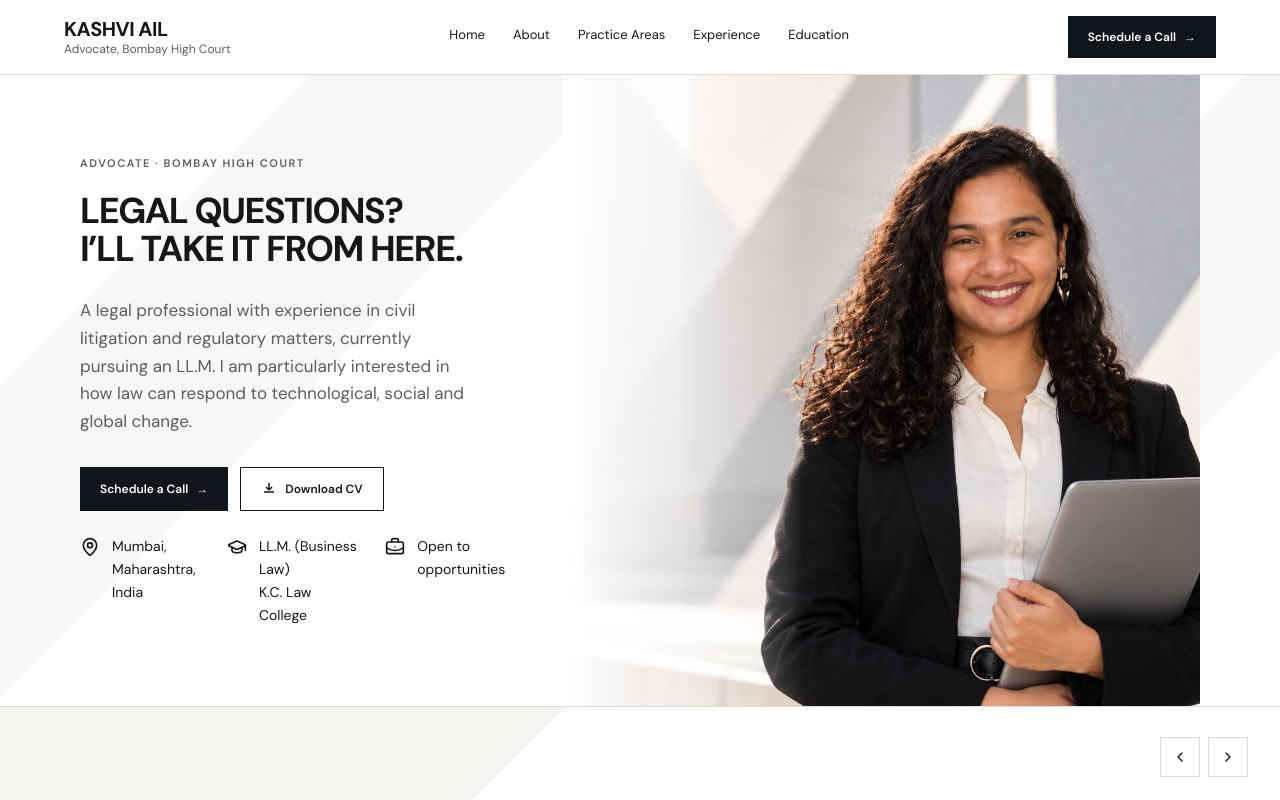
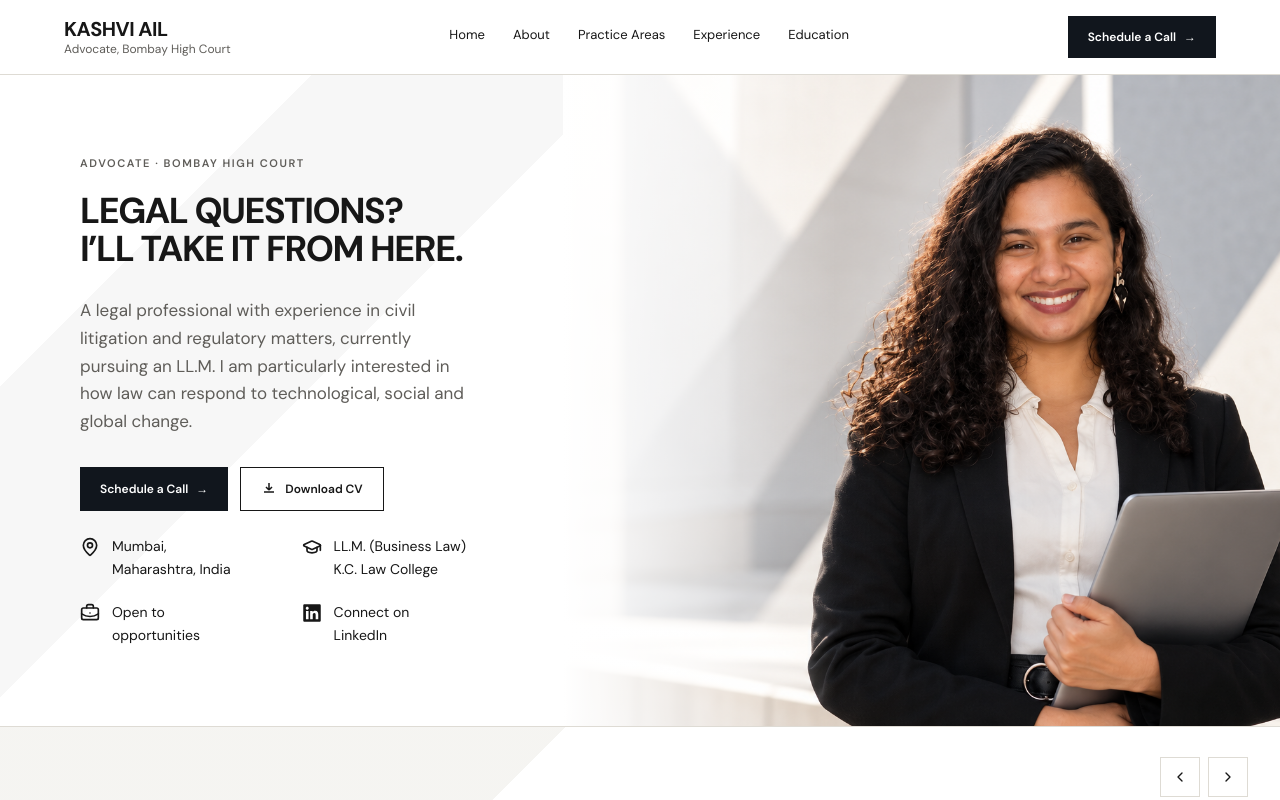
Before and after one commit to saurabh-uchil/PortfolioApp, a Next.js app: page / in a window 1280 px wide. Shown: the top 800 px of the page. Built offline with nearby package versions, Linux system fonts and the light colour scheme; grey boxes are pictures that could not be loaded.

Commit message:
Fixed the links, added download resume

```diff
--- a/app/components/Education/styles.ts
+++ b/app/components/Education/styles.ts
@@ -5,10 +5,8 @@ export const educationStyles = {
   container:
     "relative z-10 mx-auto grid w-full max-w-(--container-width) grid-cols-1 gap-10 px-6 py-12 sm:px-12 sm:py-14 lg:grid-cols-[58%_42%] lg:items-center lg:gap-12 lg:px-16 lg:py-12 xl:px-20",
 
-  intro: "max-w-lg",
-
-  eyebrow:
-    "text-eyebrow font-semibold uppercase tracking-[0.14em] text-accent",
+  intro: "max-w-lg order-first lg:order-last",
+  eyebrow: "text-eyebrow font-semibold uppercase tracking-[0.14em] text-accent",
 
   title:
     "mt-4 font-sans text-2xl font-bold leading-tight tracking-[-0.04em] text-text-primary sm:text-3xl lg:text-4xl",
--- a/app/components/Hero/Hero.data.ts
+++ b/app/components/Hero/Hero.data.ts
@@ -5,8 +5,8 @@ export const heroContent = {
   description:
     "A legal professional with experience in civil litigation and regulatory matters, currently pursuing an LL.M. I am particularly interested in how law can respond to technological, social and global change.",
   actions: [
-    { label: "Schedule a Call", href: "#contact", icon: "arrow" },
-    { label: "Download CV", href: "#download-cv", icon: "download" },
+    { label: "Schedule a Call", href: "/contact", icon: "arrow" },
+    { label: "Download CV", href: "/assets/kashvi-ail.pdf", icon: "download" },
   ],
   image: {
     src: "/assets/hero.png",
--- a/app/components/Hero/Hero.tsx
+++ b/app/components/Hero/Hero.tsx
@@ -44,6 +44,7 @@ export function Hero() {
             ? "dark"
             : "outline"
         }
+        download={action.icon === "download" ? true : undefined}
       >
         {action.icon === "download" && (
           <svg
--- a/app/components/Hero/HeroDetails/HeroDetails.data.ts
+++ b/app/components/Hero/HeroDetails/HeroDetails.data.ts
@@ -3,6 +3,7 @@ import {
   GraduationCap,
   MapPin,
 } from "lucide-react";
+import { FaLinkedin } from "react-icons/fa";
 
 export const heroDetails = [
   {
@@ -20,4 +21,10 @@ export const heroDetails = [
     label: "Open to",
     value: "opportunities",
   },
+  {
+    icon: FaLinkedin,
+    label: "Connect on",
+    value: "LinkedIn",
+    href: "https://www.linkedin.com/in/kashvi-ail-5775402b1/",
+  },
 ] as const;
--- a/app/components/Hero/HeroDetails/HeroDetails.styles.ts
+++ b/app/components/Hero/HeroDetails/HeroDetails.styles.ts
@@ -1,13 +1,9 @@
 export const heroDetailsStyles = {
-  wrapper:
-    "mt-6 grid grid-cols-2 gap-x-6 gap-y-6 sm:flex sm:items-start sm:justify-between",
+  wrapper: "mt-6 grid grid-cols-2 gap-x-8 gap-y-5 lg:gap-x-10",
 
-  item:
-    "flex min-w-0 items-start gap-3",
+  item: "flex min-w-0 items-start gap-3",
 
-  icon:
-    "mt-0.5 size-5 shrink-0 text-text-primary",
+  icon: "mt-0.5 size-5 shrink-0 text-text-primary",
 
-  text:
-    "flex min-w-0 flex-col text-small leading-relaxed text-text-primary",
+  text: "flex min-w-0 flex-col text-small leading-relaxed text-text-primary",
 } as const;
--- a/app/components/Hero/styles.ts
+++ b/app/components/Hero/styles.ts
@@ -25,9 +25,7 @@ export const heroStyles = {
 
   downloadIcon: "size-4",
 
-  imageWrapper:
-    "relative -mr-6 min-h-[420px] overflow-hidden sm:-mr-12 md:-mr-[calc((100vw-var(--container-width))/2)] md:min-h-0",
-
+  imageWrapper: "relative min-h-[420px] overflow-hidden md:min-h-0",
   image: "object-cover object-[68%_center]",
 
   imageFade:
--- a/app/components/Navbar/Navbar.data.ts
+++ b/app/components/Navbar/Navbar.data.ts
@@ -16,5 +16,5 @@ export const navbarLinks: readonly NavbarLink[] = [
 
 export const navbarCta = {
   label: "Schedule a Call",
-  href: "#contact",
+  href: "/contact",
 } as const;
--- a/app/components/Navbar/Navbar.tsx
+++ b/app/components/Navbar/Navbar.tsx
@@ -12,6 +12,7 @@ import {
 
 import { Button } from "../ui/Button/Button";
 import { navbarStyles } from "./styles";
+import Link from "next/link";
 
 type NavbarLink = {
   label: string;
@@ -21,6 +22,7 @@ type NavbarLink = {
 type NavbarProps = {
   brandName?: string;
   brandSubtitle?: string;
+  brandHref?: string;
   navLinks?: readonly NavbarLink[];
   showCta?: boolean;
 };
@@ -28,6 +30,7 @@ type NavbarProps = {
 export function Navbar({
   brandName = navbarBrandName,
   brandSubtitle = navbarBrandSubtitle,
+  brandHref = "#top",
   navLinks = navbarLinks,
   showCta = true,
 }: NavbarProps) {
@@ -41,9 +44,9 @@ export function Navbar({
     <header className={navbarStyles.wrapper}>
       <div className={navbarStyles.header}>
         {/* Brand */}
-        <a
+        <Link
   className={navbarStyles.brand}
-          href="#top"
+  href={brandHref}
   aria-label={`${brandName} home`}
   onClick={closeMenu}
 >
@@ -54,7 +57,7 @@ export function Navbar({
   <span className={navbarStyles.brandSubtitle}>
     {brandSubtitle}
   </span>
-        </a>
+</Link>
 
         {/* Desktop Navigation */}
         {navLinks.length > 0 && (
--- a/app/components/ui/Button/Button.tsx
+++ b/app/components/ui/Button/Button.tsx
@@ -1,3 +1,4 @@
+import Link from "next/link";
 import type { AnchorHTMLAttributes, ReactNode } from "react";
 
 import { buttonStyles } from "./styles";
@@ -16,6 +17,8 @@ export function Button({
   className,
   size = "medium",
   variant = "dark",
+  href = "#",
+  download,
   ...props
 }: ButtonProps) {
   const classes = [
@@ -27,9 +30,24 @@ export function Button({
     .filter(Boolean)
     .join(" ");
 
+  // Use a regular anchor for downloads.
+  if (download !== undefined) {
+    return (
+      <a
+        className={classes}
+        href={href}
+        download={download}
+        {...props}
+      >
+        {children}
+      </a>
+    );
+  }
+
+  // Use Next.js Link for navigation.
   return (
-    <a className={classes} {...props}>
+    <Link className={classes} href={href} {...props}>
       {children}
-    </a>
+    </Link>
   );
 }
--- a/app/contact/page.tsx
+++ b/app/contact/page.tsx
@@ -7,7 +7,7 @@ import { contactStyles } from "./styles";
 const ContactPage = () => {
   return (
     <section className={contactStyles.section}>
-      <Navbar navLinks={[]}/>
+      <Navbar navLinks={[]} showCta={false} brandHref="/"/>
       <div className={contactStyles.container}>
         <ContactHeader />
         <Tabs />
--- a/package.json
+++ b/package.json
@@ -9,10 +9,12 @@
     "lint": "eslint"
   },
   "dependencies": {
+    "@icons-pack/react-simple-icons": "^13.15.1",
     "lucide-react": "^1.48.0",
     "next": "16.3.7",
     "react": "19.2.8",
-    "react-dom": "19.2.8"
+    "react-dom": "19.2.8",
+    "react-icons": "^5.7.0"
   },
   "devDependencies": {
     "@tailwindcss/postcss": "^4",
```
Also changed, not shown: 2 other files (tests, documents, lock files or other folders). Lines whose indentation alone changed are shown as unchanged.
